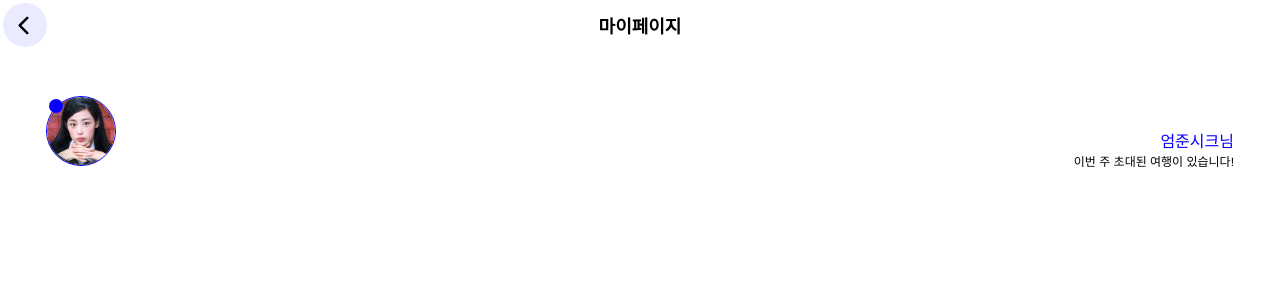
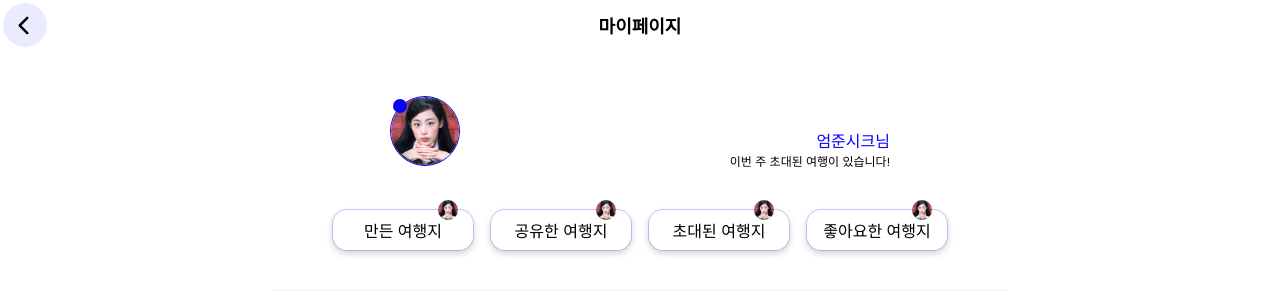
Before and after one commit to tripkit-dev/tripkit-web, a Next.js app: page /mypage in a window 1280 px wide. Shown: the top 300 px of the page. Built offline with nearby package versions, Linux system fonts and the light colour scheme.

Commit message:
[feat] 마이페이지/상단 네비게이션 추가

```diff
--- a/components/GlobalStyle.tsx
+++ b/components/GlobalStyle.tsx
@@ -40,6 +40,7 @@ export default function GlobalStyle({ children }: Props) {
 
           ul,
           ol {
+            list-style: none;
             margin: 0;
             padding: 0;
           }
--- /dev/null
+++ b/components/MyPage/PlanNavigation/Menu.styled.ts
@@ -0,0 +1,24 @@
+import styled from '@emotion/styled'
+
+import { css } from '@emotion/react'
+
+export const Menu = styled.li`
+  position: relative;
+  display: inline-flex;
+  align-items: center;
+  justify-content: center;
+  width: 140px;
+  height: 40px;
+  margin: 8px;
+
+  background: #ffffff 0% 0% no-repeat padding-box;
+  box-shadow: 0px 3px 6px #00000029;
+  border: 0.5px solid #0800ff33;
+  border-radius: 15px;
+`
+
+export const iconStyle = css`
+  position: absolute;
+  top: -10px;
+  right: 15px;
+`
--- /dev/null
+++ b/components/MyPage/PlanNavigation/Menu.tsx
@@ -0,0 +1,28 @@
+import * as s from './Menu.styled'
+
+import { useRouter } from 'next/router'
+
+import { Menu as MenuType } from 'types/MyPage'
+
+import { Img } from '@components/common'
+
+const Menu = ({ label, path }: MenuType) => {
+  const { push } = useRouter()
+
+  const handleRoute = () => {
+    push(path)
+  }
+
+  return (
+    <s.Menu onClick={handleRoute}>
+      {label}
+      <Img
+        src="/images/img_profile_example.png"
+        sideLength="20px"
+        containerCss={s.iconStyle}
+      />
+    </s.Menu>
+  )
+}
+
+export default Menu
--- /dev/null
+++ b/components/MyPage/PlanNavigation/PlanNavigation.styled.ts
@@ -0,0 +1,41 @@
+import styled from '@emotion/styled'
+
+import { color } from '@constants/color'
+
+export const Container = styled.section`
+  min-height: 149px;
+  padding-top: 32px;
+  text-align: center;
+
+  @media screen and (min-width: 720px) {
+    min-height: auto;
+    height: 92px;
+  }
+`
+
+export const Navigation = styled.ul`
+  position: relative;
+  max-width: 720px;
+  margin: 0 auto;
+  padding-bottom: 32px;
+
+  &::after {
+    content: ' ';
+    display: block;
+    position: absolute;
+    left: -1%;
+    bottom: 0;
+    width: 102%;
+    height: 1px;
+    border-bottom: 2px solid ${color.gray04};
+  }
+
+  @media screen and (min-width: 550px) {
+    width: 440px;
+  }
+
+  @media screen and (min-width: 720px) {
+    width: auto;
+    height: 58px;
+  }
+`
--- /dev/null
+++ b/components/MyPage/PlanNavigation/PlanNavigation.tsx
@@ -0,0 +1,36 @@
+import * as s from './PlanNavigation.styled'
+
+import { Menu as MenuType } from 'types/MyPage'
+
+import Menu from './Menu'
+
+export default function Navigation() {
+  const menuList: MenuType[] = [
+    {
+      label: '만든 여행지',
+      path: ''
+    },
+    {
+      label: '공유한 여행지',
+      path: ''
+    },
+    {
+      label: '초대된 여행지',
+      path: ''
+    },
+    {
+      label: '좋아요한 여행지',
+      path: ''
+    }
+  ]
+
+  return (
+    <s.Container>
+      <s.Navigation>
+        {menuList.map((menu) => (
+          <Menu key={menu.label} {...menu} />
+        ))}
+      </s.Navigation>
+    </s.Container>
+  )
+}
--- /dev/null
+++ b/components/MyPage/PlanNavigation/index.ts
@@ -0,0 +1 @@
+export { default as PlanNavigation } from './PlanNavigation'
--- a/components/MyPage/Profile/Profile.styled.ts
+++ b/components/MyPage/Profile/Profile.styled.ts
@@ -2,6 +2,8 @@ import styled from '@emotion/styled'
 
 export const Container = styled.section`
   position: relative;
+  max-width: 500px;
+  margin: 0 auto;
 `
 
 export const TextBox = styled.div`
--- a/components/MyPage/index.ts
+++ b/components/MyPage/index.ts
@@ -1 +1,2 @@
 export * from './Profile'
+export * from './PlanNavigation'
--- a/constants/color.ts
+++ b/constants/color.ts
@@ -6,6 +6,7 @@ export const color = {
   lightBlack: '#222',
   gray01: '#6B6B6B',
   gray02: '#ACACAC',
+  gray03: '#D2D2D2',
   gray04: '#F6F6F6',
   graySkeleton: '#EEE'
 }
--- a/pages/mypage/index.tsx
+++ b/pages/mypage/index.tsx
@@ -5,7 +5,7 @@ import React from 'react'
 import type { NextPage } from 'next'
 
 import { Header } from '@components/common'
-import { Profile } from '@components/MyPage'
+import { PlanNavigation, Profile } from '@components/MyPage'
 
 const MyPage: NextPage = () => {
   return (
@@ -13,6 +13,7 @@ const MyPage: NextPage = () => {
       <Header center="마이페이지" />
       <Container>
         <Profile />
+        <PlanNavigation />
       </Container>
     </>
   )
--- /dev/null
+++ b/types/MyPage.d.ts
@@ -0,0 +1,4 @@
+export interface Menu {
+  label: string
+  path: string
+}
```
